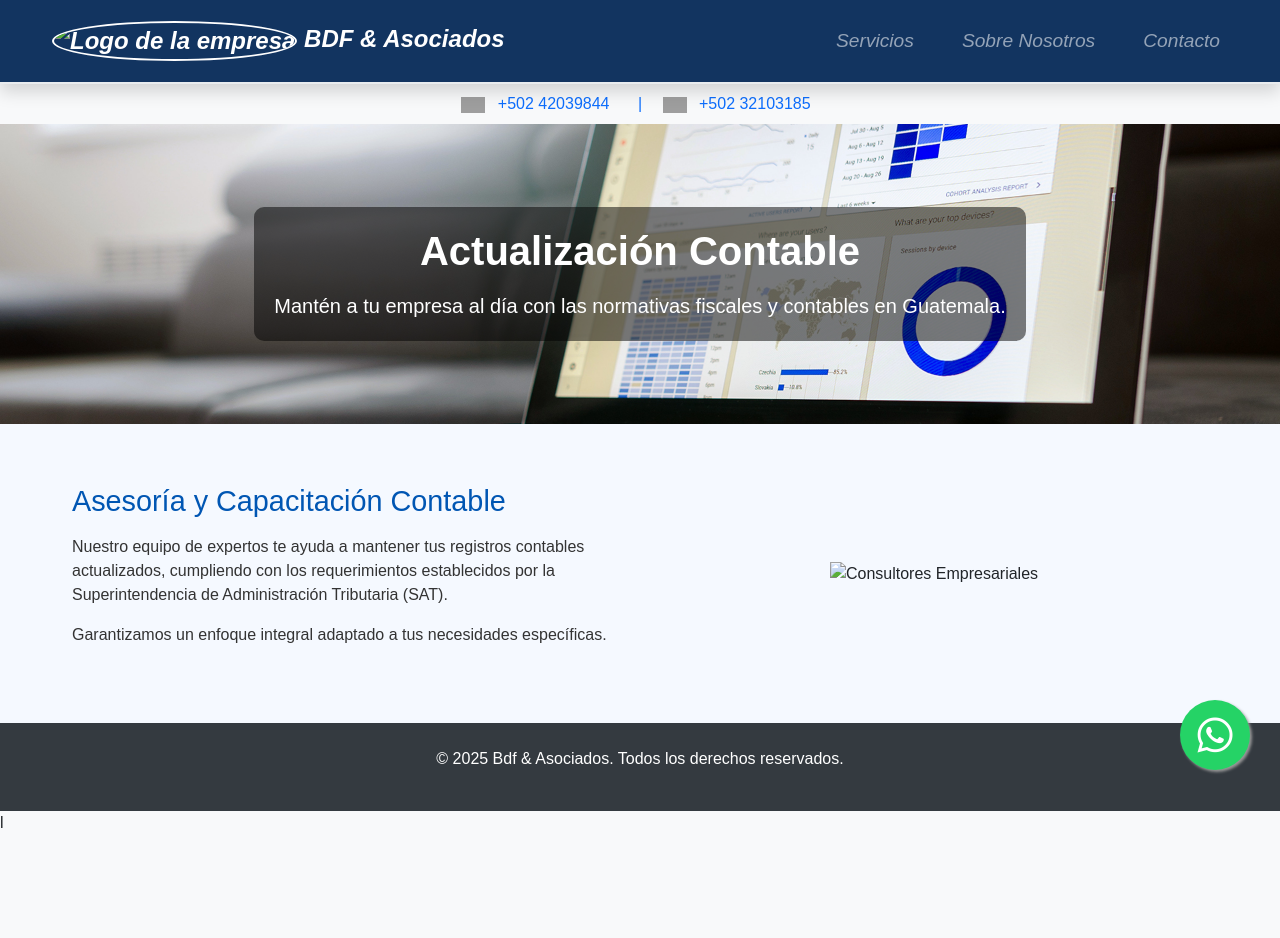
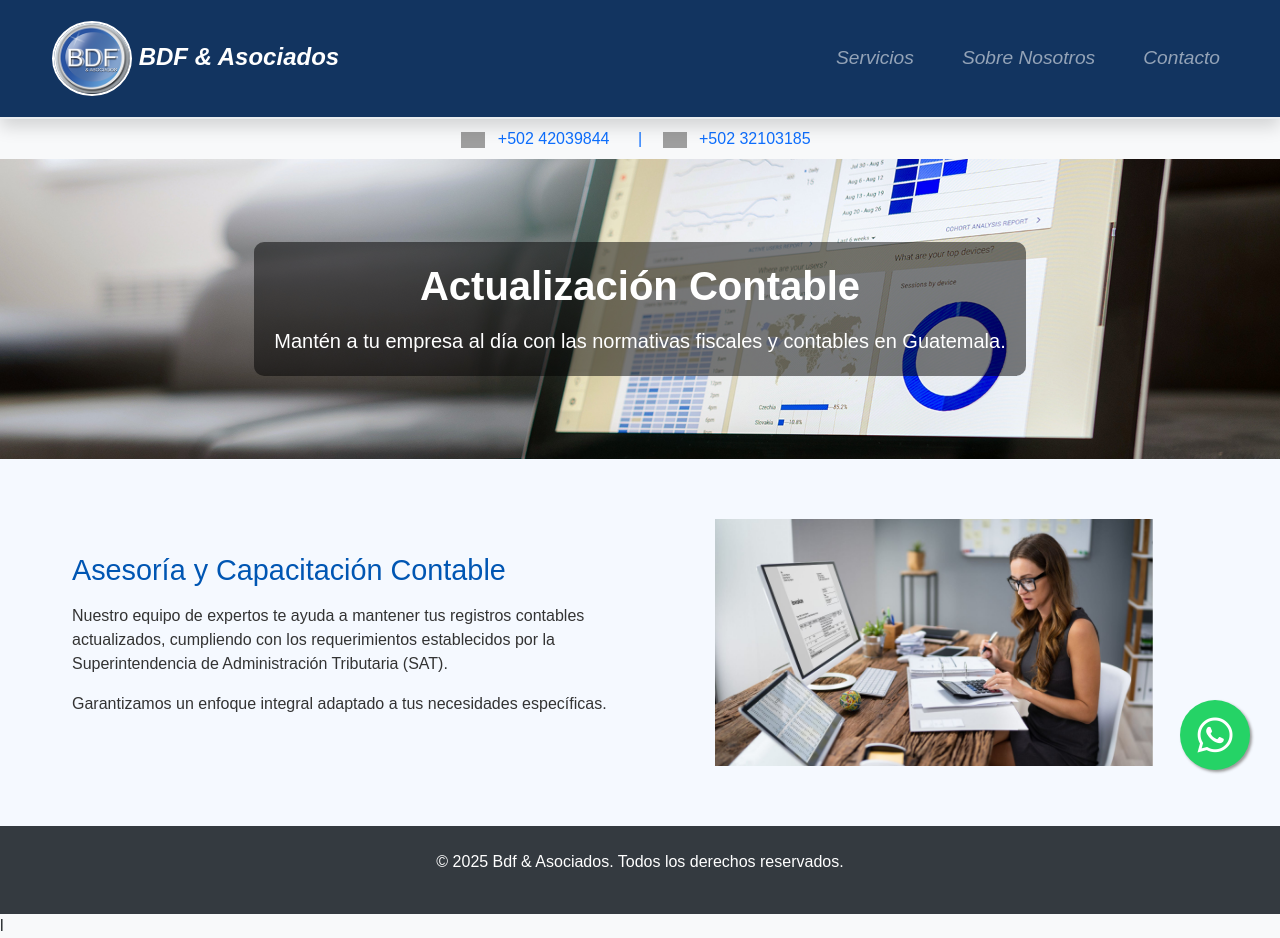
Before and after one commit to BenjaminSk09/Bdf-Asociados, a plain HTML site: page Paginas Secundarias/Actualizacion_contable.html in a window 1280 px wide. Before the commit the page ends 835 px from the top, so only its background shows below. Drawn offline with nearby package versions, Linux system fonts and the light colour scheme; the site is published under a folder, as on GitHub Pages, so addresses that start at the root find nothing; grey boxes are pictures that could not be loaded; some icons are missing; files whose address does not match are found by name.

Commit message:
actualizacion imagenes

```diff
--- a/Paginas Secundarias/Actualizacion_contable.html
+++ b/Paginas Secundarias/Actualizacion_contable.html
@@ -17,7 +17,7 @@
   <nav class="navbar navbar-expand-lg navbar-dark bg-primary shadow sticky-top fixed-top">
     <div class="container">
         <a class="navbar-brand" href="../index.html" style="font-style: italic;">
-            <img src="/Imagenes/Img3.jpg" alt="Logo de la empresa" width="80" height="75" class="rounded-circle">
+            <img src="../Imagenes/Img3.jpg" alt="Logo de la empresa" width="80" height="75" class="rounded-circle">
             BDF & Asociados
         </a>
         <button class="navbar-toggler" type="button" data-bs-toggle="collapse" data-bs-target="#navbarNav">
@@ -78,7 +78,7 @@
                 </p>
             </div>
             <div class="info-image">
-                <img src="/Imagenes/actu2.jpg" alt="Consultores Empresariales" class="img-fluid">
+                <img src="../Imagenes/actu2.jpg" alt="Consultores Empresariales" class="img-fluid">
             </div>
         </div>
     </div>
```
